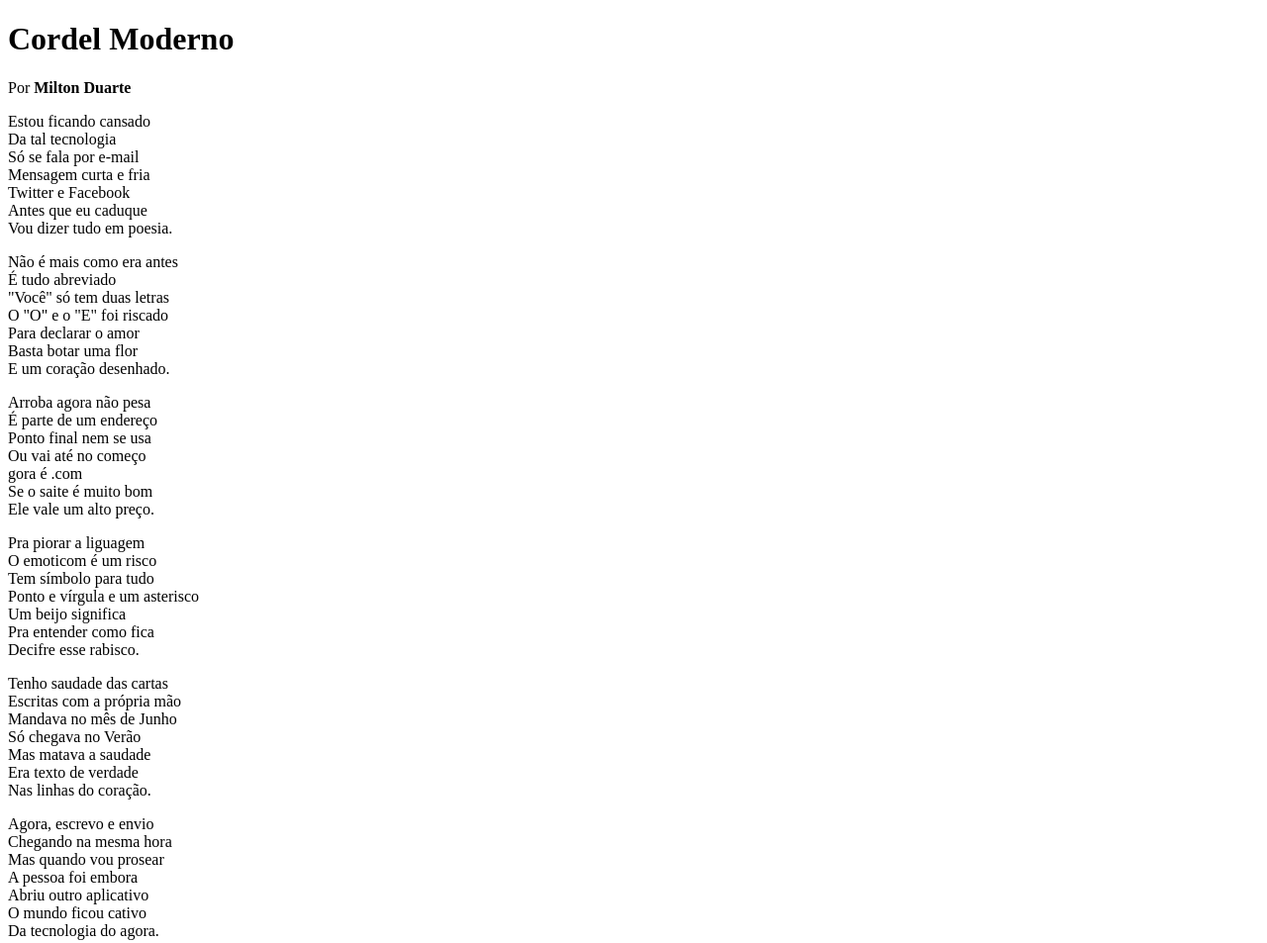
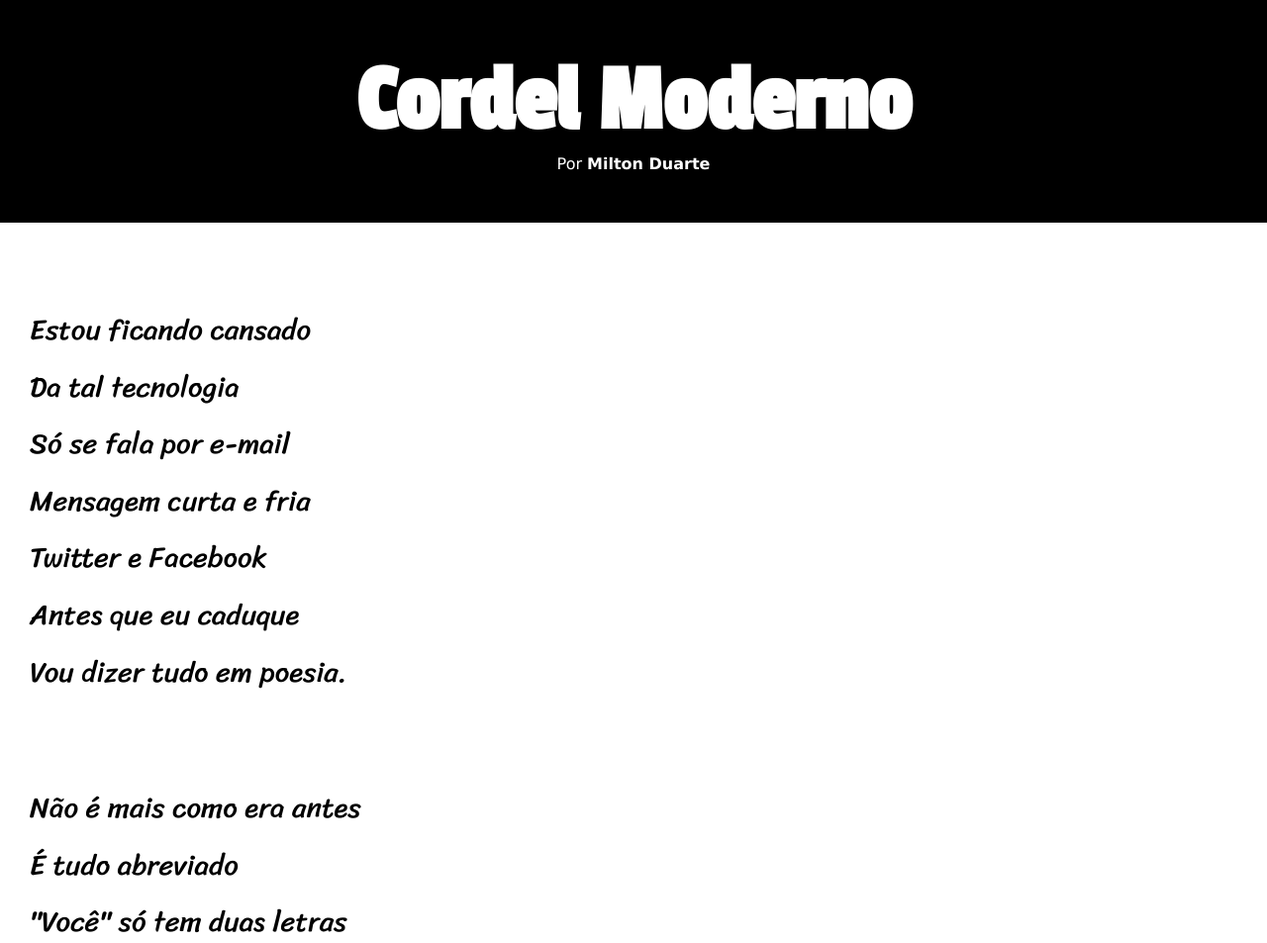
Before and after one commit to Afonsofontinele/Treino, a plain HTML site: page treino cordel/index.html in a window 1280 px wide. Shown: the top 953 px of the page at 99% size. Drawn offline with Linux system fonts and the light colour scheme.

Commit message:
treino de html css

```diff
--- a/treino cordel/index.html
+++ b/treino cordel/index.html
@@ -5,12 +5,15 @@
     <meta http-equiv="X-UA-Compatible" content="IE=edge">
     <meta name="viewport" content="width=device-width, initial-scale=1.0">
     <title>Cordel Moderno Treino 2</title>
+    <link rel="stylesheet" href="style.css">
+    <link rel="preconnect" href="https://fonts.googleapis.com"><link rel="preconnect" href="https://fonts.gstatic.com" crossorigin><link href="https://fonts.googleapis.com/css2?family=Passion+One&display=swap" rel="stylesheet">
+    <link rel="preconnect" href="https://fonts.googleapis.com"><link rel="preconnect" href="https://fonts.gstatic.com" crossorigin><link href="https://fonts.googleapis.com/css2?family=Sriracha&display=swap" rel="stylesheet">
 </head>
 <body>
-    <head>
+    <header>
         <H1>Cordel Moderno</H1>
-        <p>Por <strong>Milton Duarte</strong></p>
-    </head>
+        <p class="mil">Por <strong>Milton Duarte</strong></p>
+    </header>
 
     <main>
         <p class="s-fundo">
--- /dev/null
+++ b/treino cordel/style.css
@@ -0,0 +1,31 @@
+@charset "UFT-8";
+
+* {
+    padding: 0;
+    margin: 0;
+}
+
+header {
+    background-color: black;
+    color: white;
+    font-family: Verdana, Geneva, Tahoma, sans-serif;
+    text-align: center;
+    padding: 50px;
+
+}
+h1 {
+    font-family: 'Passion One', cursive;
+    font-size: 6em;
+    font-weight: bolder;
+}
+
+main > p {
+
+    font-family: 'Sriracha', cursive;
+    font-size: 1.8em;
+    line-height: 2em;
+    padding-top: 10vh;
+    padding-left: 30px;
+}
+
+p.fundo {
```
Also changed, not shown: treino cordel/imagem/background001.jpg (added), treino cordel/imagem/background002.jpg (added).
